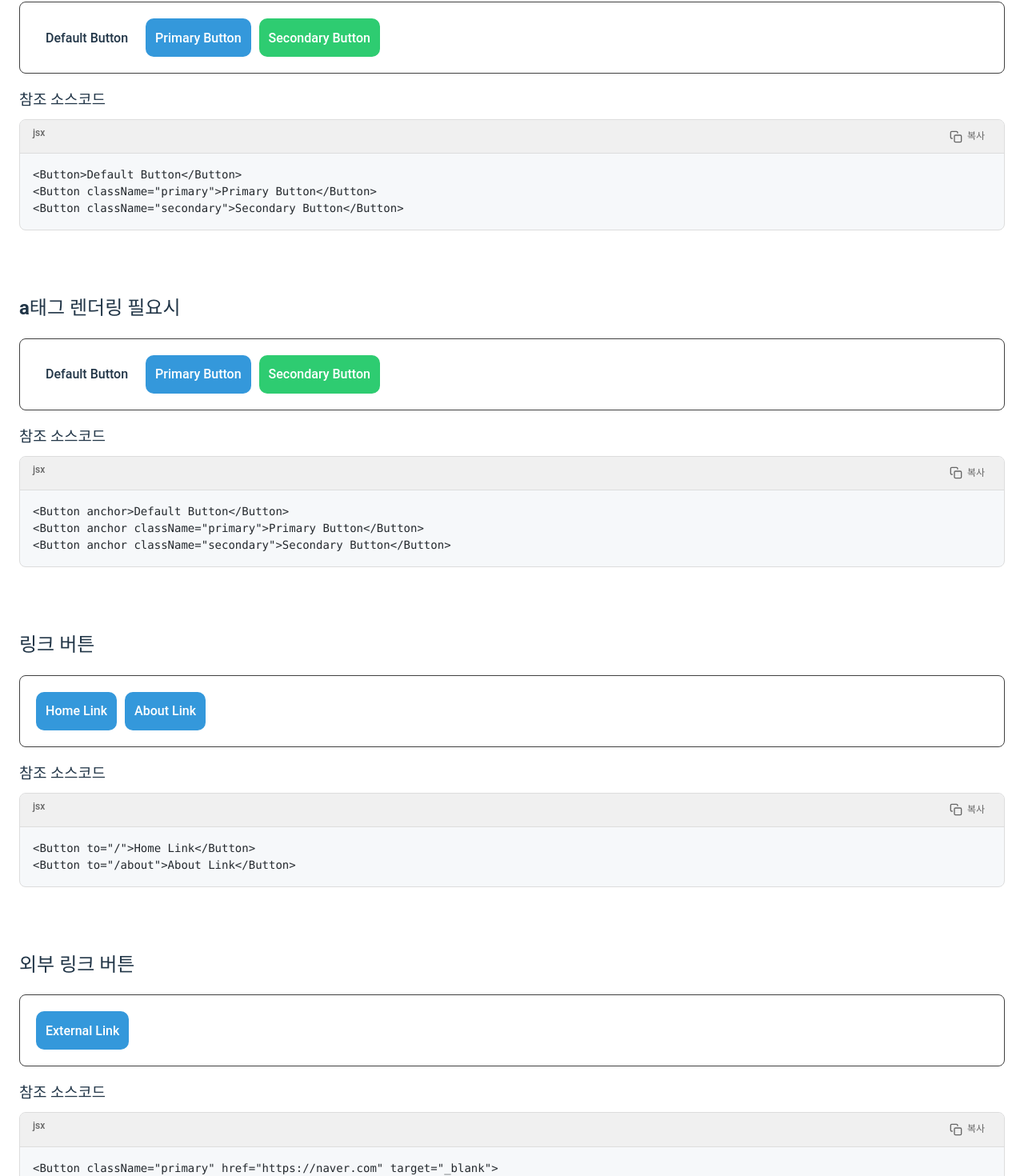
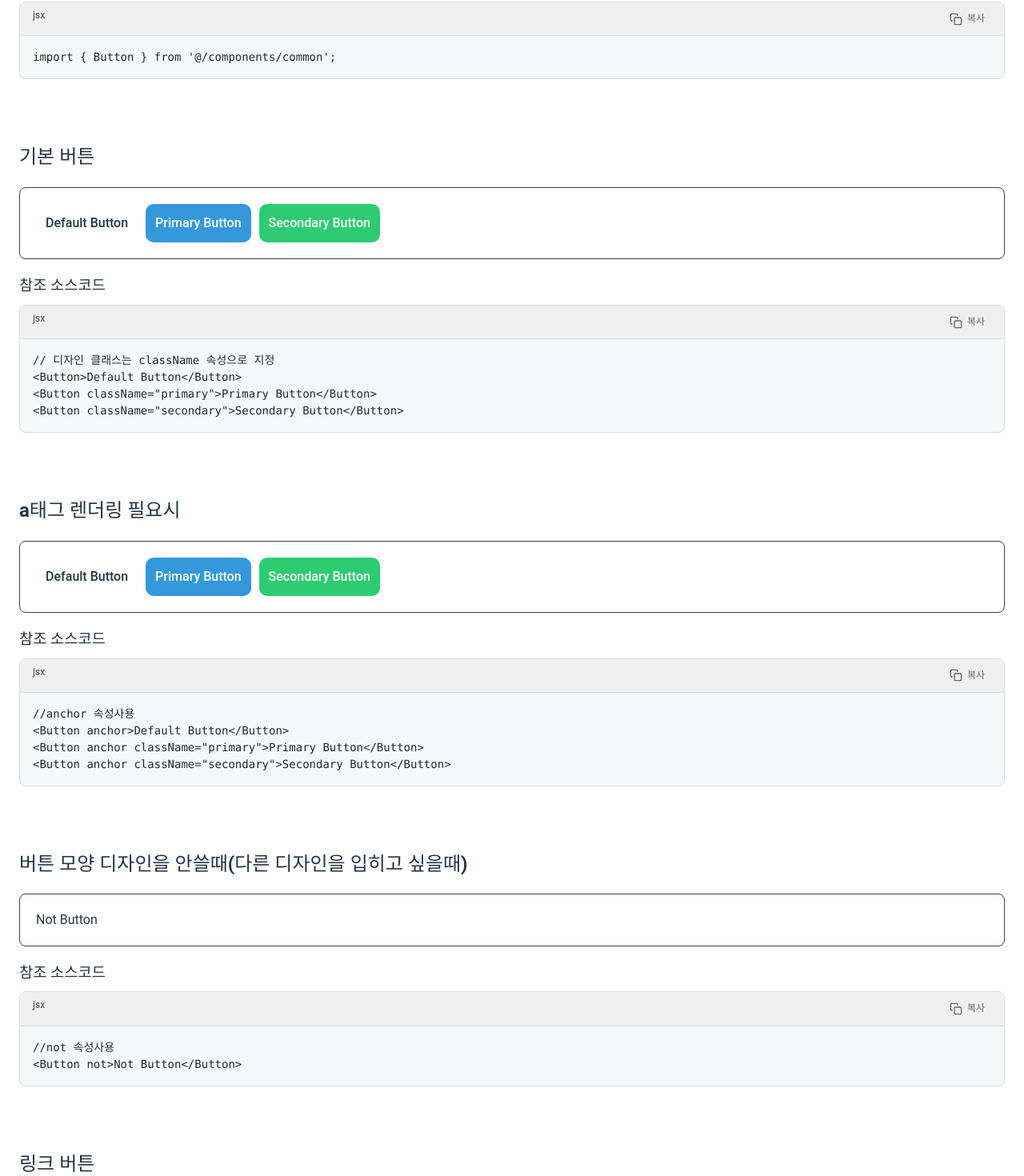
Before and after one commit to anoju/anoju-react, a React (Vite) app: page /guide/button in a window 1280 px wide. Shown: the part 262-1732 px from the top of the page at 80% size. Built offline with nearby package versions, Linux system fonts and the light colour scheme.

Commit message:
컴포넌트 정리리

```diff
--- a/src/pages/guide/button.tsx
+++ b/src/pages/guide/button.tsx
@@ -20,6 +20,14 @@ const ButtonGuide = () => {
       <h1 className={styles.title}>Button Component</h1>
 
       <section className={styles.section}>
+        <h2 className={styles['section-title']}>import</h2>
+        <CodeHighlight
+          code={`import { Button } from '@/components/common';`}
+          language="jsx"
+        />
+      </section>
+
+      <section className={styles.section}>
         <h2 className={styles['section-title']}>기본 버튼</h2>
         <div className={styles.showcase}>
           <Button>Default Button</Button>
@@ -29,7 +37,8 @@ const ButtonGuide = () => {
 
         <h3 className={styles['sub-title']}>참조 소스코드</h3>
         <CodeHighlight
-          code={`<Button>Default Button</Button>
+          code={`// 디자인 클래스는 className 속성으로 지정
+<Button>Default Button</Button>
 <Button className="primary">Primary Button</Button>
 <Button className="secondary">Secondary Button</Button>`}
           language="jsx"
@@ -50,9 +59,26 @@ const ButtonGuide = () => {
 
         <h3 className={styles['sub-title']}>참조 소스코드</h3>
         <CodeHighlight
-          code={`<Button anchor>Default Button</Button>
+          code={`//anchor 속성사용
+<Button anchor>Default Button</Button>
 <Button anchor className="primary">Primary Button</Button>
 <Button anchor className="secondary">Secondary Button</Button>`}
+          language="jsx"
+        />
+      </section>
+
+      <section className={styles.section}>
+        <h2 className={styles['section-title']}>
+          버튼 모양 디자인을 안쓸때(다른 디자인을 입히고 싶을때)
+        </h2>
+        <div className={styles.showcase}>
+          <Button not>Not Button</Button>
+        </div>
+
+        <h3 className={styles['sub-title']}>참조 소스코드</h3>
+        <CodeHighlight
+          code={`//not 속성사용
+<Button not>Not Button</Button>`}
           language="jsx"
         />
       </section>
@@ -70,7 +96,8 @@ const ButtonGuide = () => {
 
         <h3 className={styles['sub-title']}>참조 소스코드</h3>
         <CodeHighlight
-          code={`<Button to="/">Home Link</Button>
+          code={`// 내부링크 시: to 속성사용
+<Button to="/">Home Link</Button>
 <Button to="/about">About Link</Button>`}
           language="jsx"
         />
@@ -86,7 +113,8 @@ const ButtonGuide = () => {
 
         <h3 className={styles['sub-title']}>참조 소스코드</h3>
         <CodeHighlight
-          code={`<Button className="primary" href="https://naver.com" target="_blank">
+          code={`// 외부링크 시: href 속성사용 (target 속성은 상황에따라 _blank 사용)
+<Button className="primary" href="https://naver.com" target="_blank">
   External Link
 </Button>`}
           language="jsx"
--- a/src/pages/guide/tabs.tsx
+++ b/src/pages/guide/tabs.tsx
@@ -29,6 +29,16 @@ const TabsGuide = () => {
   return (
     <div className="page-inner">
       <h1 className={styles.title}>Tabs Component</h1>
+
+      <section className={styles.section}>
+        <h2 className={styles['section-title']}>import</h2>
+        <CodeHighlight
+          code={`// Tab, TabPanel 상황에 따라 사용시에만 import.
+// Tab, TabPanel 컴포넌트는 Tabs 컴포넌트 내부에서만 사용.
+import { Tabs ,Tab, TabPanel } from '@/components/common';`}
+          language="jsx"
+        />
+      </section>
 
       <section className={styles.section}>
         <h2 className={styles['section-title']}>기본 탭</h2>
```
